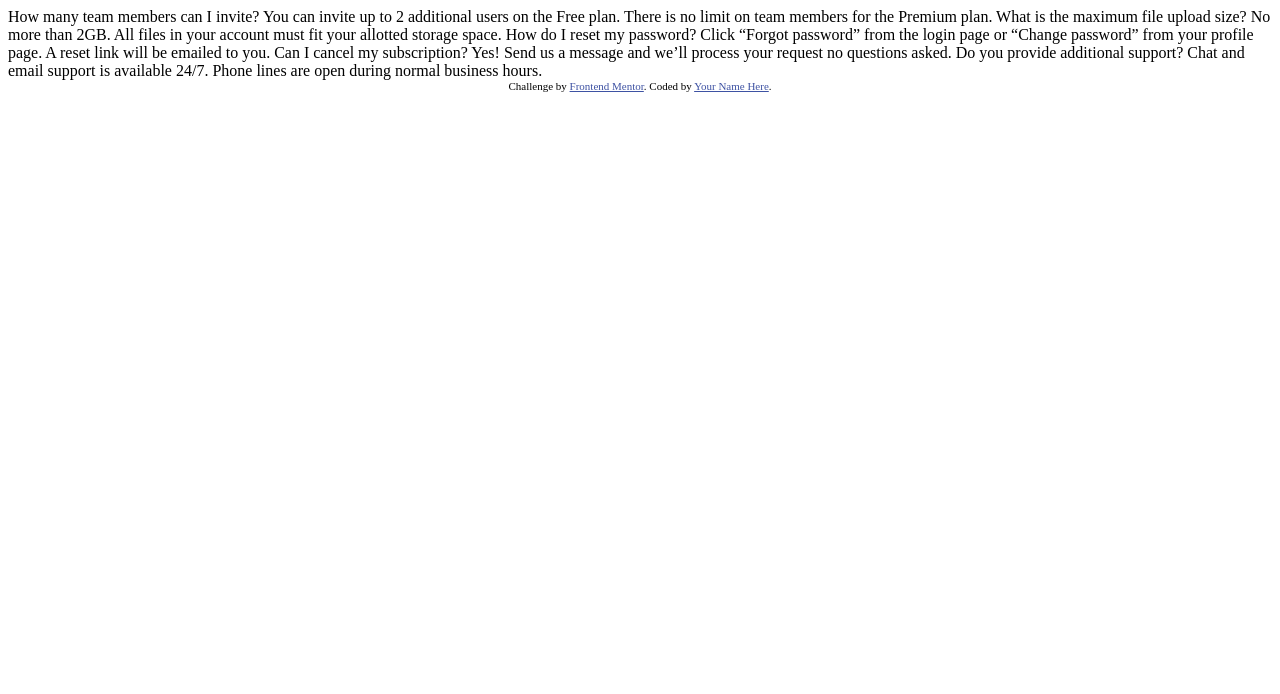
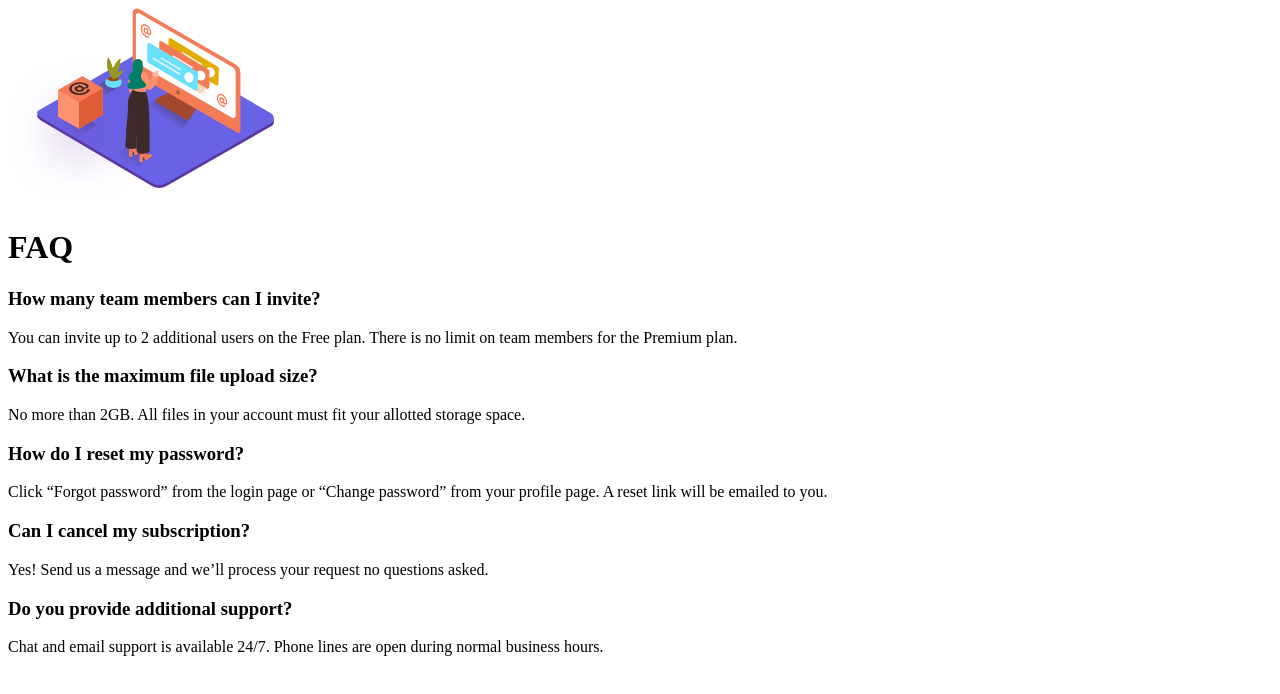
Before and after one commit to Marina8989/faqAccordionCard, a plain HTML site: page index.html in a window 1280 px wide. Drawn offline with Linux system fonts and the light colour scheme.

Commit message:
added html

```diff
--- a/index.html
+++ b/index.html
@@ -3,38 +3,39 @@
 <head>
   <meta charset="UTF-8">
   <meta name="viewport" content="width=device-width, initial-scale=1.0"> <!-- displays site properly based on user's device -->
-
+  <meta author="Marina Altudova, front end developer from San Francisco">
   <link rel="icon" type="image/png" sizes="32x32" href="./images/favicon-32x32.png">
-
-  <title>Frontend Mentor | FAQ Accordion Card</title>
-
-  <!-- Feel free to remove these styles or customise in your own stylesheet 👍 -->
-  <style>
-    .attribution { font-size: 11px; text-align: center; }
-    .attribution a { color: hsl(228, 45%, 44%); }
-  </style>
+  <link rel="stylesheet" href="main.css">
+  <title>FAQ Accordion Card</title>
 </head>
 <body>
-  How many team members can I invite?
-  You can invite up to 2 additional users on the Free plan. There is no limit on
-  team members for the Premium plan.
+  <div class="container">
+      <div class="image">
+        <img src="./images/illustration-woman-online-mobile.svg" alt="">
+      </div>
 
-  What is the maximum file upload size?
-  No more than 2GB. All files in your account must fit your allotted storage space.
+      <div class="faq-container">
+        <h1>FAQ</h1>
 
-  How do I reset my password?
-  Click “Forgot password” from the login page or “Change password” from your profile page.
-  A reset link will be emailed to you.
+        <div class="faq">
+          <h3>How many team members can I invite?</h3>
+          <p>You can invite up to 2 additional users on the Free plan. There is no limit on
+          team members for the Premium plan.</p>
 
-  Can I cancel my subscription?
-  Yes! Send us a message and we’ll process your request no questions asked.
+          <h3>What is the maximum file upload size?</h3>
+          <p>No more than 2GB. All files in your account must fit your allotted storage space.</p>
 
-  Do you provide additional support?
-  Chat and email support is available 24/7. Phone lines are open during normal business hours.
+          <h3>How do I reset my password?</h3>
+          <p>Click “Forgot password” from the login page or “Change password” from your profile page.
+          A reset link will be emailed to you.</p>
 
-  <div class="attribution">
-    Challenge by <a href="https://www.frontendmentor.io?ref=challenge" target="_blank">Frontend Mentor</a>.
-    Coded by <a href="#">Your Name Here</a>.
+          <h3>Can I cancel my subscription?</h3>
+          <p>Yes! Send us a message and we’ll process your request no questions asked.</p>
+
+          <h3>Do you provide additional support?</h3>
+          <p>Chat and email support is available 24/7. Phone lines are open during normal business hours.</p>
+        </div>
+     </div>
   </div>
 </body>
 </html>
--- /dev/null
+++ b/main.css
@@ -0,0 +1,10 @@
+::root{
+  --darkBlueText: hsl(238, 29%, 16%);
+  --softRedText: hsl(14, 88%, 65%);
+
+  --gradientSoftViolet: hsl(273, 75%, 66%);
+  --gradientSoftBlue: hsl(240, 73%, 65%);
+
+  --dividers: hsl(240, 5%, 91%);
+  --fontSize: 12px;
+}
```
